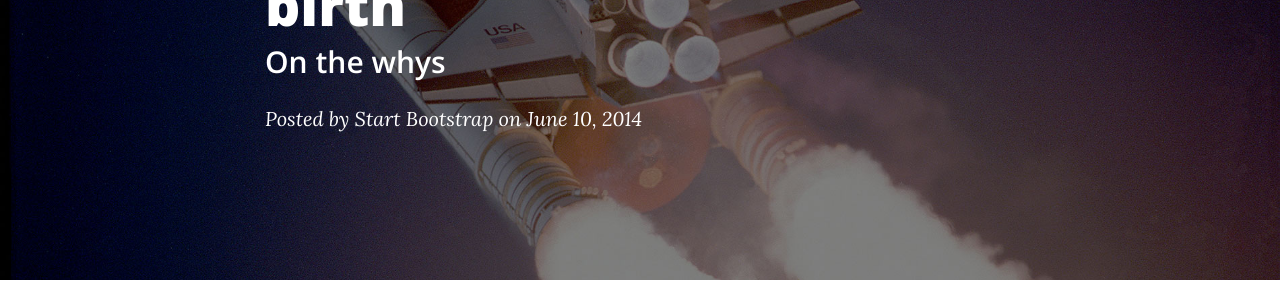
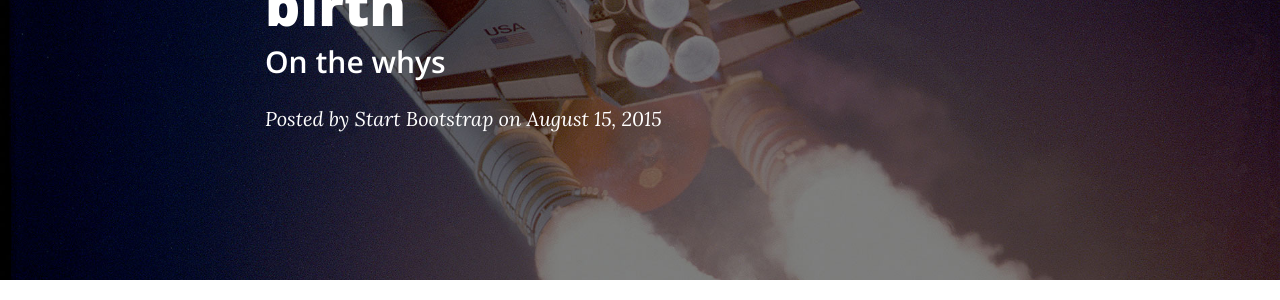
Before and after one commit to eardil/eardil.github.io, a Jekyll site: the page built from _posts/2015-08-15-miracle-of-birth.md, in a window 1280 px wide and 900 px high. Shown: the part 256-556 px from the top of the window. Built offline with Jekyll 4.4.1, drawn with Linux system fonts in a browser that asks for light colours; nearby versions of some CDN libraries.

Commit message:
Update 2015-08-15-miracle-of-birth.md

```diff
--- a/_posts/2015-08-15-miracle-of-birth.md
+++ b/_posts/2015-08-15-miracle-of-birth.md
@@ -2,7 +2,7 @@
 layout:     post
 title:      "Part 1. The miracle of birth"
 subtitle:   "On the whys"
-date:       2014-06-10 12:00:00
+date:       2015-08-15 12:00:00
 author:     "Start Bootstrap"
 header-img: "img/post-bg-01.jpg"
 ---
```
